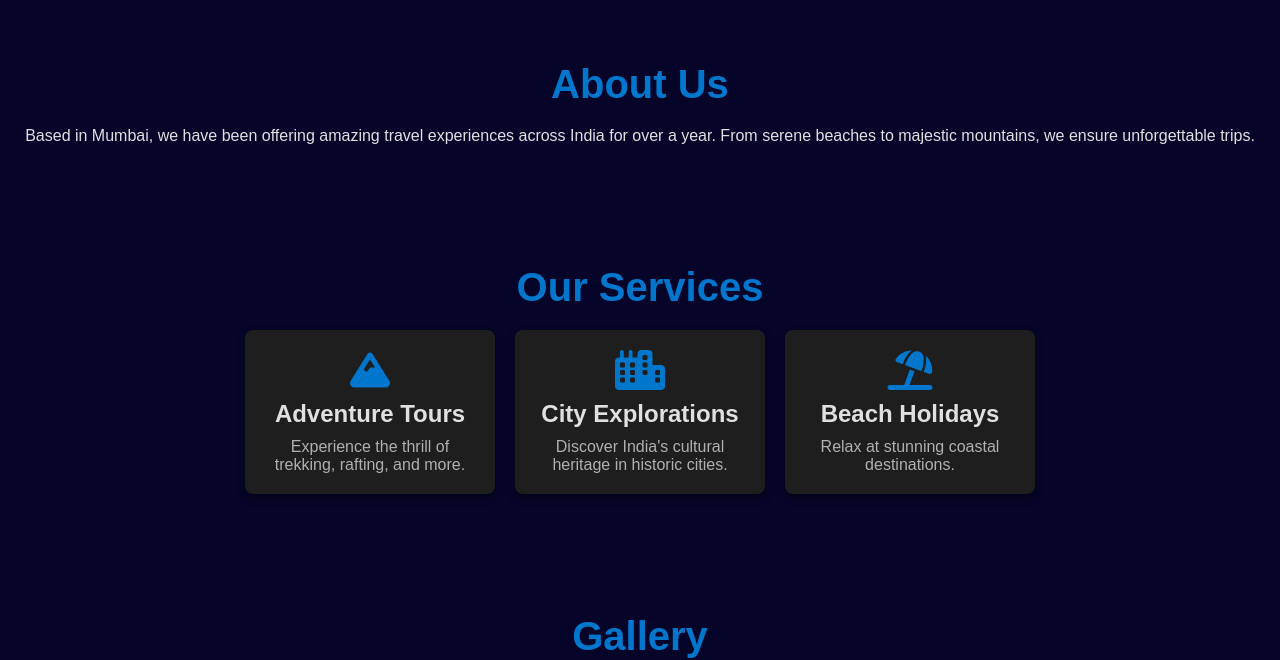
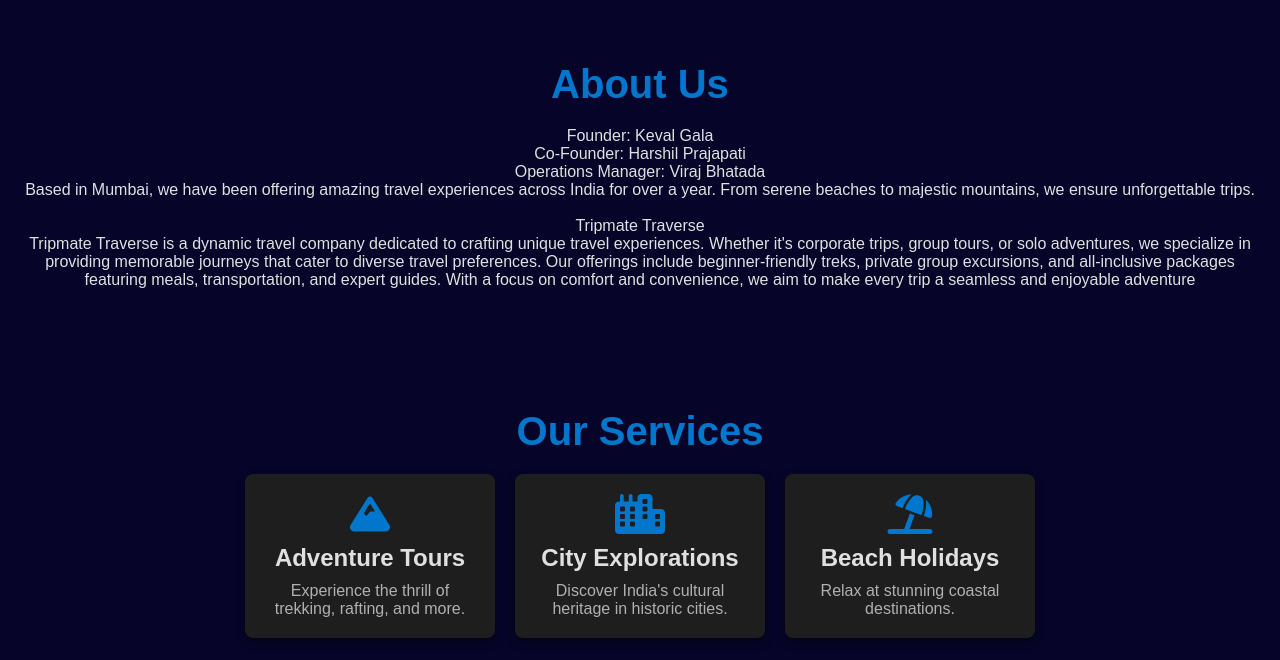
Before and after one commit to krinall12/Tripmate-website, a website: page index.html in a window 1280 px wide. Shown: the part 880-1540 px from the top of the page. Drawn offline with Linux system fonts and the light colour scheme; grey boxes are pictures that could not be loaded.

Commit message:
Updated About Us and Tripmate Traverse section

```diff
--- a/index.html
+++ b/index.html
@@ -41,7 +41,21 @@
     <!-- About Section -->
     <section id="about">
         <h2>About Us</h2>
-        <p>Based in Mumbai, we have been offering amazing travel experiences across India for over a year. From serene beaches to majestic mountains, we ensure unforgettable trips.</p>
+        <p>Founder: Keval Gala <br>
+            Co-Founder: Harshil Prajapati <br>
+            Operations Manager: Viraj Bhatada <br>
+
+            Based in Mumbai, we have been offering amazing travel experiences across India for over a year.
+            From serene beaches to majestic mountains, we ensure unforgettable trips. <br><br>
+
+            Tripmate Traverse <br>
+
+            Tripmate Traverse is a dynamic travel company dedicated to crafting unique travel experiences.
+            Whether it's corporate trips, group tours, or solo adventures, we specialize in providing
+            memorable journeys that cater to diverse travel preferences. Our offerings include beginner-friendly
+            treks, private group excursions, and all-inclusive packages featuring meals, transportation,
+            and expert guides. With a focus on comfort and convenience, we aim to make every trip a
+            seamless and enjoyable adventure</p>
     </section>
 
     <!-- Services Section -->
```
